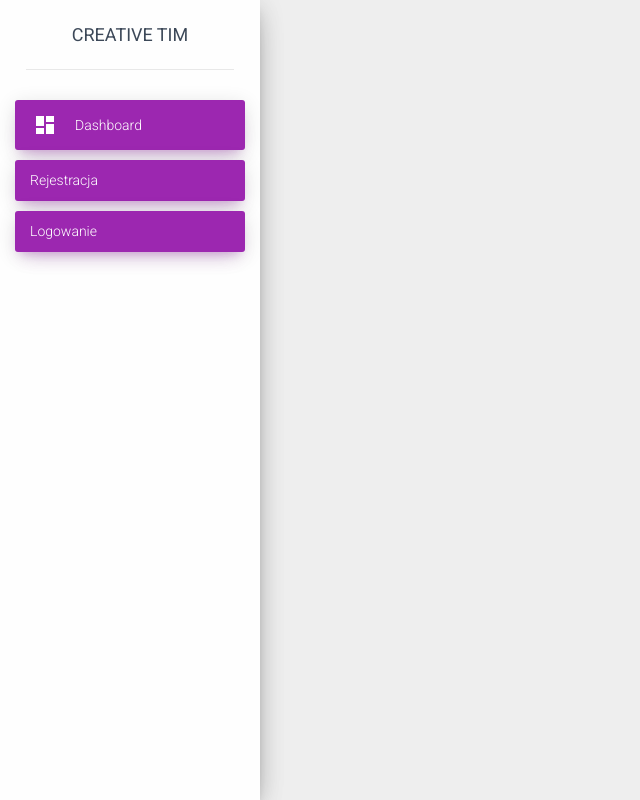
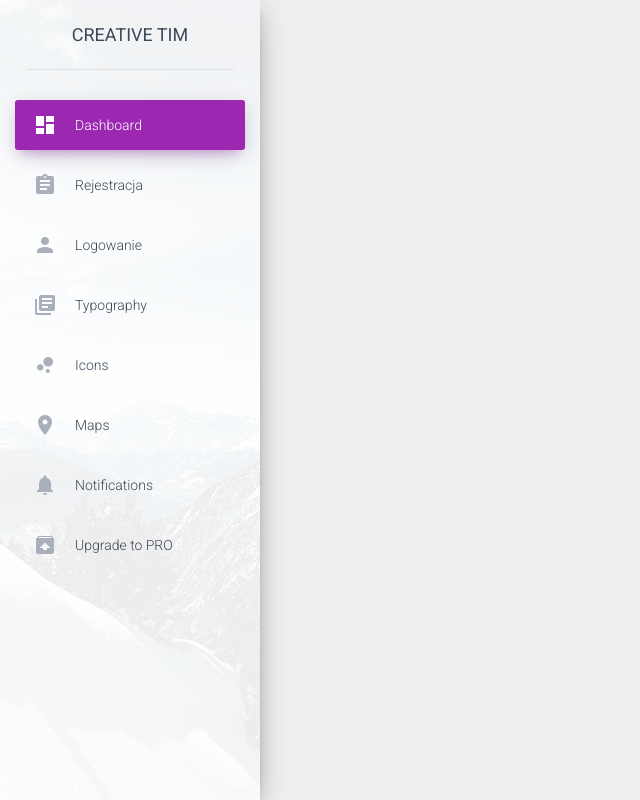
Before and after one commit to ArcCha/pyThesaurum, a Django app: template thesaurum/templates/base.html in a window 1280 px wide. Shown: the whole page, without its empty margins (0-640 px from the left). Run offline with Django 3.2, Linux system fonts and the light colour scheme; the template is opened without the code that fills it, so the values that code supplies are empty; parts of the project's set-up code (start-up, migrations or seed data) failed here and were passed over; some libraries are stand-ins or nearby versions.

```diff
--- a/thesaurum/templates/base.html
+++ b/thesaurum/templates/base.html
@@ -26,26 +26,94 @@
 </head>
 
 <div class="wrapper">
-    <div data-color='purple' data-image='{% static "assets/img/sidebar-1.jpg"' class='sidebar'>
-        <div class='logo'>
-          <a href='http://www.creative-tim.com' class='simple-text'>
+{#    <div data-color='purple' data-image='{% static "assets/img/sidebar-1.jpg"' class='sidebar'>#}
+{#        <div class='logo'>#}
+{#          <a href='http://www.creative-tim.com' class='simple-text'>#}
+{#            Creative Tim#}
+{#          </a>#}
+{#        </div>#}
+{#        <div class='sidebar-wrapper'>#}
+{#          <ul class='nav'>#}
+{#            <li class='active'>#}
+{#              <a href='dashboard.html'>#}
+{#                <i class='material-icons'>dashboard</i>#}
+{#                <p>Dashboard</p>#}
+{#              </a>#}
+{#            </li>#}
+{#            </li>#}
+{#              <a href="{% url 'registration_register' %}">#}
+{#                  <i class="material-icons">library_books</i>#}
+{#                  <p>Typography</p>#}
+{#              </a>#}
+{#              </li>#}
+{#              <li class='active'>#}
+{#              <a href="{% url 'auth_login' %}">Logowanie</a>#}
+{#            </li>#}
+{#          </ul>#}
+{#        </div>#}
+{#      </div>#}
+<div class="sidebar" data-color="purple" data-image="../assets/img/sidebar-1.jpg">
+			<!--
+		        Tip 1: You can change the color of the sidebar using: data-color="purple | blue | green | orange | red"
+
+		        Tip 2: you can also add an image using data-image tag
+		    -->
+
+			<div class="logo">
+				<a href="http://www.creative-tim.com" class="simple-text">
 					Creative Tim
 				</a>
 			</div>
-        <div class='sidebar-wrapper'>
-          <ul class='nav'>
-            <li class='active'>
-              <a href='dashboard.html'>
-                <i class='material-icons'>dashboard</i>
+
+	    	<div class="sidebar-wrapper">
+	            <ul class="nav">
+	                <li class="active">
+	                    <a href="dashboard.html">
+	                        <i class="material-icons">dashboard</i>
 	                        <p>Dashboard</p>
 	                    </a>
 	                </li>
-              <li class='active'>
-              <a href="{% url 'registration_register' %}">Rejestracja</a>
+	                <li>
+	                    <a href="{% url 'registration_register' %}">
+	                        <i class="material-icons">assignment</i>
+	                        <p>Rejestracja</p>
+	                    </a>
 	                </li>
+	                <li>
+	                    <a href="{% url 'auth_login' %}">
+	                        <i class="material-icons">person</i>
+	                        <p>Logowanie</p>
+	                    </a>
 	                </li>
-              <li class='active'>
-              <a href="{% url 'auth_login' %}">Logowanie</a>
+	                <li>
+	                    <a href="typography.html">
+	                        <i class="material-icons">library_books</i>
+	                        <p>Typography</p>
+	                    </a>
+	                </li>
+	                <li>
+	                    <a href="icons.html">
+	                        <i class="material-icons">bubble_chart</i>
+	                        <p>Icons</p>
+	                    </a>
+	                </li>
+	                <li>
+	                    <a href="maps.html">
+	                        <i class="material-icons">location_on</i>
+	                        <p>Maps</p>
+	                    </a>
+	                </li>
+	                <li>
+	                    <a href="notifications.html">
+	                        <i class="material-icons text-gray">notifications</i>
+	                        <p>Notifications</p>
+	                    </a>
+	                </li>
+					<li class="active-pro">
+	                    <a href="upgrade.html">
+	                        <i class="material-icons">unarchive</i>
+	                        <p>Upgrade to PRO</p>
+	                    </a>
 	                </li>
 	            </ul>
 	    	</div>
```
Lines whose indentation alone changed are shown as unchanged.
